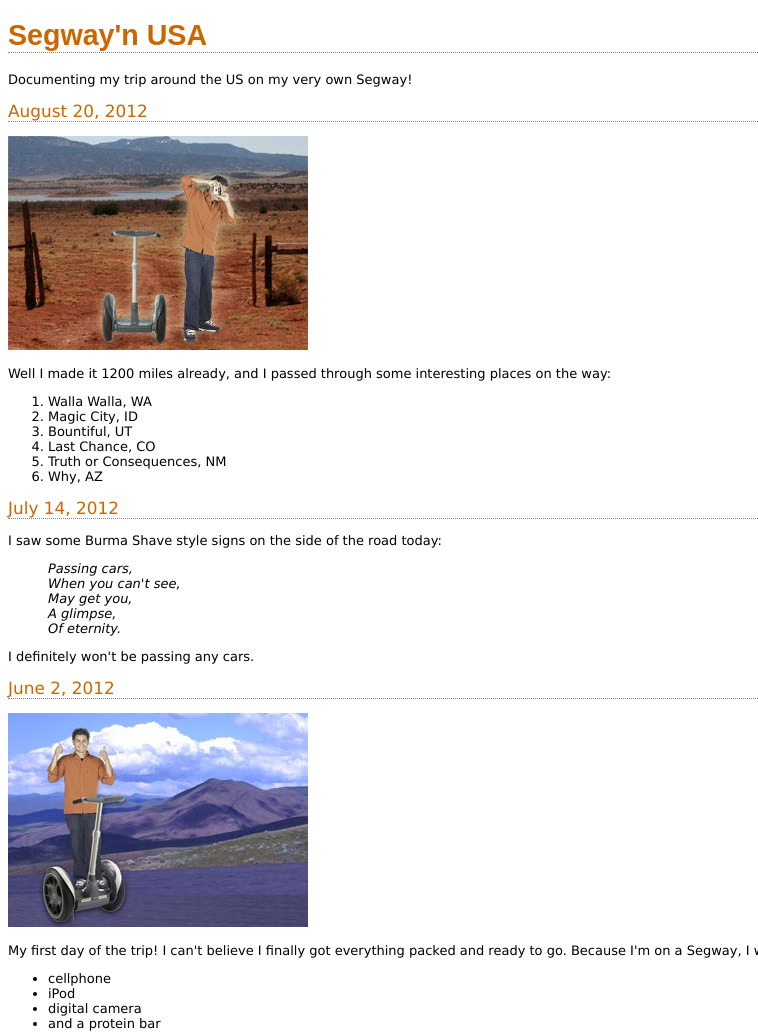
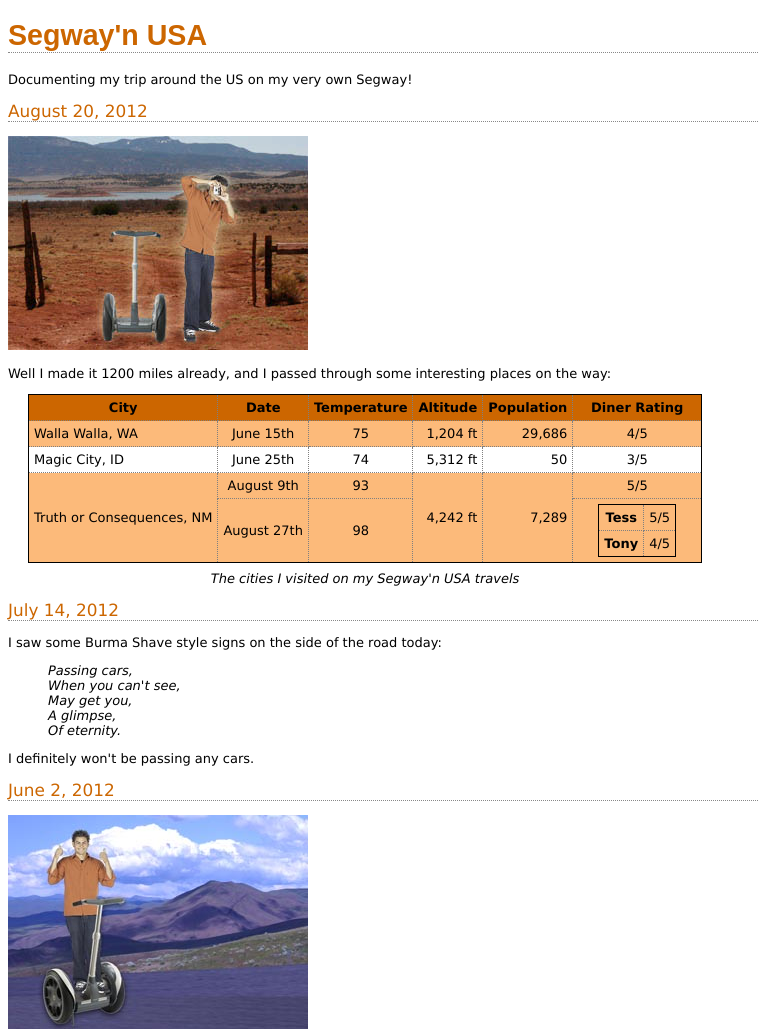
Before and after one commit to LugeKit/hf_frontend, a plain HTML site: page hf/chapter13/journal/journal.html in a window 1280 px wide. Shown: the top 1034 px of the page, without its empty margins (0-758 px from the left). Drawn offline with Linux system fonts and the light colour scheme; a web font is replaced by a local one.

Commit message:
feat: chapter13 table/td/tr/th/li

```diff
--- a/hf/chapter13/journal/journal.css
+++ b/hf/chapter13/journal/journal.css
@@ -1,24 +1,70 @@
 @font-face {
-	font-family: "Emblema One";
-	src: url("http://wickedlysmart.com/hfhtmlcss/chapter8/journal/EmblemaOne-Regular.woff"),
-	     url("http://wickedlysmart.com/hfhtmlcss/chapter8/journal/EmblemaOne-Regular.ttf");
+  font-family: "Emblema One";
+  src: url("http://wickedlysmart.com/hfhtmlcss/chapter8/journal/EmblemaOne-Regular.woff"),
+    url("http://wickedlysmart.com/hfhtmlcss/chapter8/journal/EmblemaOne-Regular.ttf");
 }
 body {
-  font-family:     Verdana, Geneva, Arial, sans-serif;
-  font-size:       small;
+  font-family: Verdana, Geneva, Arial, sans-serif;
+  font-size: small;
 }
-h1, h2 {
-  color:           #cc6600;
-  border-bottom:   thin dotted #888888;
+
+h1,
+h2 {
+  color: #cc6600;
+  border-bottom: thin dotted #888888;
 }
+
 h1 {
-  font-family:     "Emblema One", sans-serif;
-  font-size:       220%;
+  font-family: "Emblema One", sans-serif;
+  font-size: 220%;
 }
+
 h2 {
-  font-size:       130%;
-  font-weight:     normal;
+  font-size: 130%;
+  font-weight: normal;
 }
+
 blockquote {
-  font-style:      italic;
+  font-style: italic;
 }
+
+table {
+  margin-left: 20px;
+  margin-right: 20px;
+  border: thin solid black;
+  caption-side: bottom;
+  border-collapse: collapse;
+}
+
+td,
+th {
+  border: thin dotted gray;
+  padding: 5px;
+}
+
+tr.heading {
+  background-color: #cc6600;
+}
+
+.center_td {
+  text-align: center;
+}
+
+.right_td {
+  text-align: right;
+}
+
+.cell_color {
+  background-color: #fcba7a;
+}
+
+caption {
+  font-style: italic;
+  padding-top: 8px;
+}
+
+li {
+  list-style-image: url(images/backpack.gif);
+  padding-top: 20px;
+  margin-left: 20px;
+}
--- a/hf/chapter13/journal/journal.html
+++ b/hf/chapter13/journal/journal.html
@@ -1,56 +1,93 @@
 <!DOCTYPE html>
 <html>
   <head>
-    <meta charset="utf-8">
+    <meta charset="utf-8" />
     <title>My Trip Around the USA on a Segway</title>
-    <link type="text/css" rel="stylesheet" href="journal.css">
+    <link type="text/css" rel="stylesheet" href="journal.css" />
   </head>
   <body>
-
     <h1>Segway'n USA</h1>
-    <p>
-      Documenting my trip around the US on my very own Segway!
-    </p>
+    <p>Documenting my trip around the US on my very own Segway!</p>
 
     <h2>August 20, 2012</h2>
-    <p><img src="images/segway2.jpg" alt="Me any my Segway in New Mexico"></p>
+    <p><img src="images/segway2.jpg" alt="Me any my Segway in New Mexico" /></p>
     <p>
-      Well I made it 1200 miles already, and I passed
-      through some interesting places on the way:
+      Well I made it 1200 miles already, and I passed through some interesting
+      places on the way:
     </p>
-	<ol>
-		<li>Walla Walla, WA</li>
-		<li>Magic City, ID</li>
-		<li>Bountiful, UT</li>
-		<li>Last Chance, CO</li>
-		<li>Truth or Consequences, NM</li>
-		<li>Why, AZ</li>
-	</ol>
+    <table>
+      <caption>
+        The cities I visited on my Segway'n USA travels
+      </caption>
+      <tr class="heading">
+        <th>City</th>
+        <th class="center_td">Date</th>
+        <th class="center_td">Temperature</th>
+        <th class="right_td">Altitude</th>
+        <th class="right_td">Population</th>
+        <th class="center_td">Diner Rating</th>
+      </tr>
+      <tr class="cell_color">
+        <td>Walla Walla, WA</td>
+        <td class="center_td">June 15th</td>
+        <td class="center_td">75</td>
+        <td class="right_td">1,204 ft</td>
+        <td class="right_td">29,686</td>
+        <td class="center_td">4/5</td>
+      </tr>
+      <tr>
+        <td>Magic City, ID</td>
+        <td class="center_td">June 25th</td>
+        <td class="center_td">74</td>
+        <td class="right_td">5,312 ft</td>
+        <td class="right_td">50</td>
+        <td class="center_td">3/5</td>
+      </tr>
+      <tr class="cell_color">
+        <td rowspan="2">Truth or Consequences, NM</td>
+        <td class="center_td">August 9th</td>
+        <td class="center_td">93</td>
+        <td class="right_td" rowspan="2">4,242 ft</td>
+        <td class="right_td" rowspan="2">7,289</td>
+        <td class="center_td">5/5</td>
+      </tr>
+      <tr class="cell_color">
+        <td class="center_td">August 27th</td>
+        <td class="center_td">98</td>
+        <td>
+          <table>
+            <tr>
+              <th>Tess</th>
+              <td>5/5</td>
+            </tr>
+            <tr>
+              <th>Tony</th>
+              <td>4/5</td>
+            </tr>
+          </table>
+        </td>
+      </tr>
+    </table>
 
     <h2>July 14, 2012</h2>
-    <p>
-      I saw some Burma Shave style signs on the side of the
-      road today:
-    </p>
+    <p>I saw some Burma Shave style signs on the side of the road today:</p>
     <blockquote>
       <p>
-      Passing cars, <br>
-      When you can't see, <br>
-      May get you, <br>
-      A glimpse, <br>
-      Of eternity. <br>
+        Passing cars, <br />
+        When you can't see, <br />
+        May get you, <br />
+        A glimpse, <br />
+        Of eternity. <br />
       </p>
     </blockquote>
-    <p>
-      I definitely won't be passing any cars.
-    </p>
+    <p>I definitely won't be passing any cars.</p>
 
     <h2>June 2, 2012</h2>
-    <p><img src="images/segway1.jpg" alt="The first day of the trip"></p>
+    <p><img src="images/segway1.jpg" alt="The first day of the trip" /></p>
     <p>
-      My first day of the trip!  I can't believe I finally got
-      everything packed and ready to go.  Because I'm on a Segway,
-      I wasn't able to bring a whole lot with me:
+      My first day of the trip! I can't believe I finally got everything packed
+      and ready to go. Because I'm on a Segway, I wasn't able to bring a whole
+      lot with me:
     </p>
     <ul>
       <li>cellphone</li>
@@ -59,11 +96,10 @@
       <li>and a protein bar</li>
     </ul>
     <p>
-       Just the essentials.  As
-      Lao Tzu would have said, <q>A journey of a
-      thousand miles begins with one Segway.</q>
+      Just the essentials. As Lao Tzu would have said,
+      <q>A journey of a thousand miles begins with one Segway.</q>
     </p>
-<!--
+    <!--
 	<p>
 	  To do list:
 	</p>
```
Also changed, not shown: hf/chapter13/journal/table.html (+8 -2 lines).
